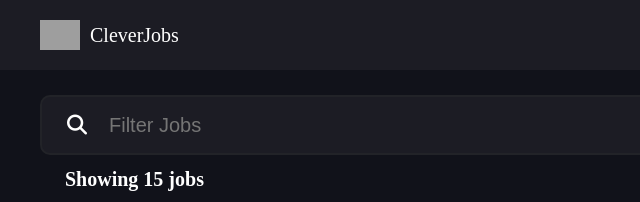
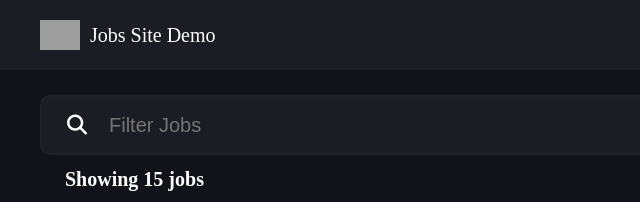
Before and after one commit to pursib/SaasProject, a plain HTML site: page index.html in a window 1280 px wide. Shown: the top 202 px of the page, 0-640 px from the left. Drawn offline with Linux system fonts and the light colour scheme; grey boxes are pictures that could not be loaded.

Commit message:
Update index.html

```diff
--- a/index.html
+++ b/index.html
@@ -15,7 +15,7 @@
             <div class="logo">
                 <img src="https://kajabi-storefronts-production.kajabi-cdn.com/kajabi-storefronts-production/themes/284832/settings_images/rLlCifhXRJiT0RoN2FjK_Logo_roundbackground_black.png"/>
             </div>
-            <span>CleverJobs</span>
+            <span>Jobs Site Demo</span>
         </div>
     </header>
 
```
